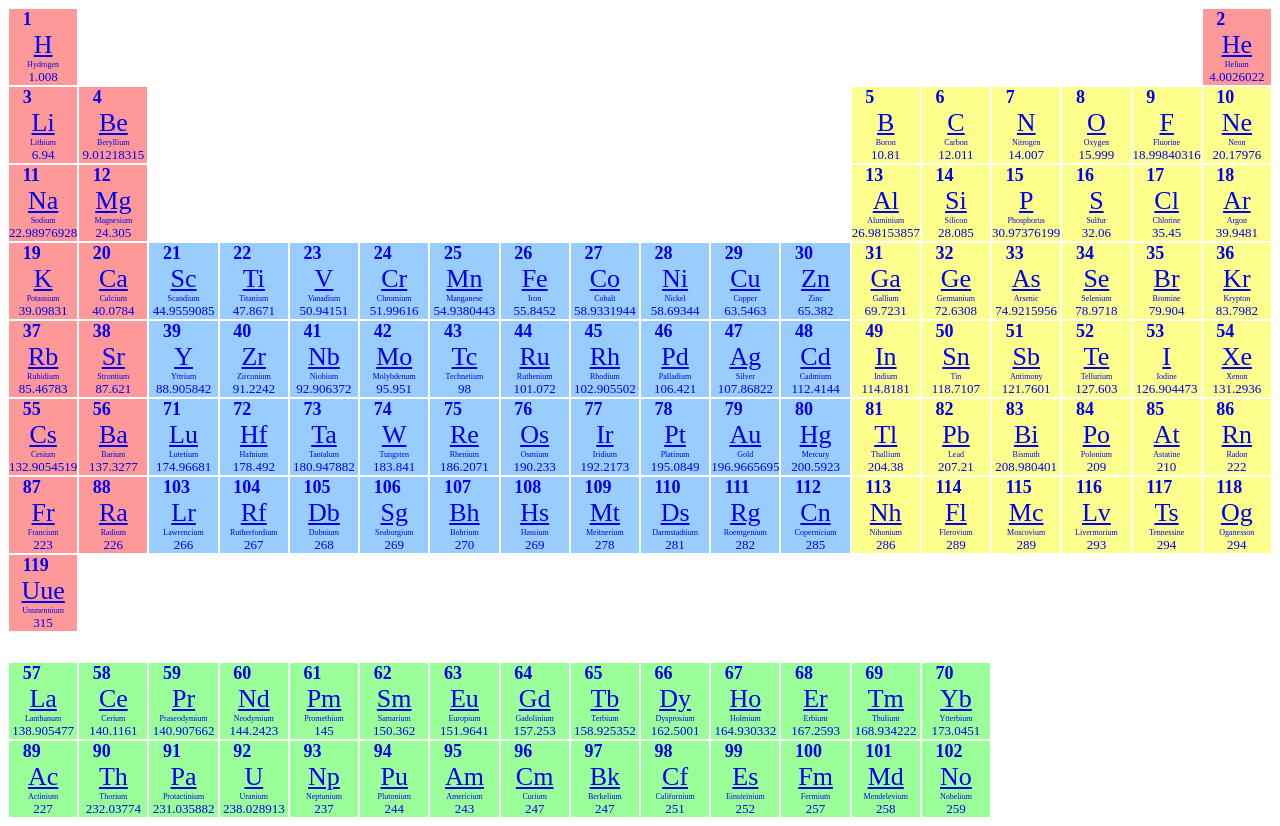
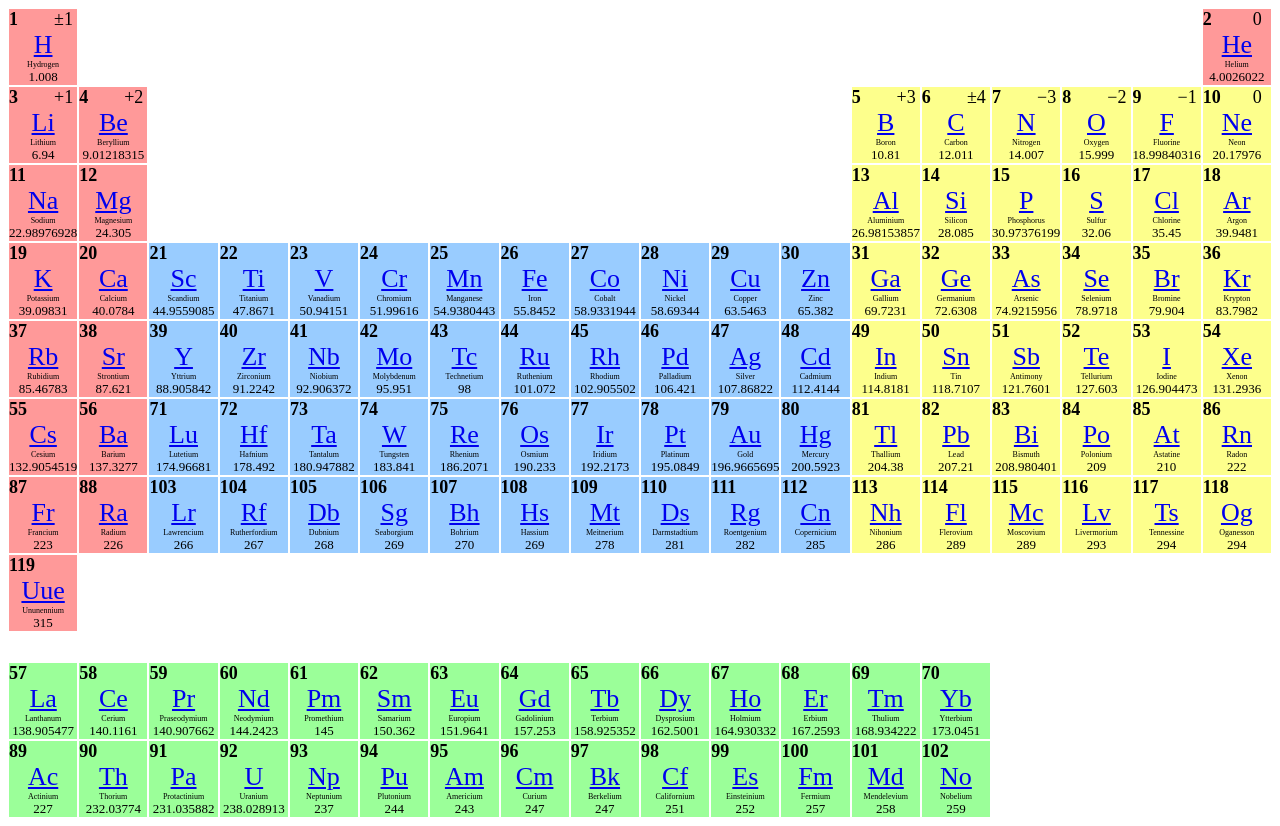
Before and after one commit to ErwanLT/periodicTableElements, an Angular app: page / in a window 1280 px wide. Built offline with nearby package versions, Linux system fonts and the light colour scheme.

Commit message:
detail élément

```diff
--- a/src/app/list-element/list-element.component.html
+++ b/src/app/list-element/list-element.component.html
@@ -1,13 +1,14 @@
 <div class="period">
   <div *ngFor="let element of elements" style="display: inline">
-    <a *ngIf="(element.number<57 || element.number>70) && (element.number<89 || element.number>102)"
+    <div *ngIf="(element.number<57 || element.number>70) && (element.number<89 || element.number>102)"
          class="pt element {{element.block}}"
        [routerLink]="['/element', element.number]">
       <div class="pt number">{{element.number}}</div>
+      <div class="pt charge">{{element.common_oxidation_states}}</div>
       <div class="pt symbol"><a href="{{element.source}}">{{element.symbol}}</a></div>
       <div class="pt name">{{element.name}}</div>
       <div class="pt mass">{{element.atomic_mass}}</div>
-    </a>
+    </div>
     <div *ngIf="!element.number" class="pt element"></div>
   </div>
 </div>
@@ -17,22 +18,24 @@
 
 <div class="period">
   <div *ngFor="let element of elements" style="display: inline">
-    <a *ngIf="element.number>=57 && element.number<=70" class="pt element {{element.block}}" [routerLink]="['/element', element.number]">
+    <div *ngIf="element.number>=57 && element.number<=70" class="pt element {{element.block}}" [routerLink]="['/element', element.number]">
       <div class="pt number">{{element.number}}</div>
+      <div class="pt charge">{{element.common_oxidation_states}}</div>
       <div class="pt symbol"><a href="{{element.source}}">{{element.symbol}}</a></div>
       <div class="pt name">{{element.name}}</div>
       <div class="pt mass">{{element.atomic_mass}}</div>
-    </a>
+    </div>
   </div>
 </div>
 
 <div class="period">
   <div *ngFor="let element of elements" style="display: inline">
-    <a *ngIf="element.number>=89 && element.number<=102" class="pt element {{element.block}}" [routerLink]="['/element', element.number]">
+    <div *ngIf="element.number>=89 && element.number<=102" class="pt element {{element.block}}" [routerLink]="['/element', element.number]">
       <div class="pt number">{{element.number}}</div>
+      <div class="pt charge">{{element.common_oxidation_states}}</div>
       <div class="pt symbol"><a href="{{element.source}}">{{element.symbol}}</a></div>
       <div class="pt name">{{element.name}}</div>
       <div class="pt mass">{{element.atomic_mass}}</div>
-    </a>
+    </div>
   </div>
 </div>
```
Also changed, not shown: src/assets/data/elements.json.
